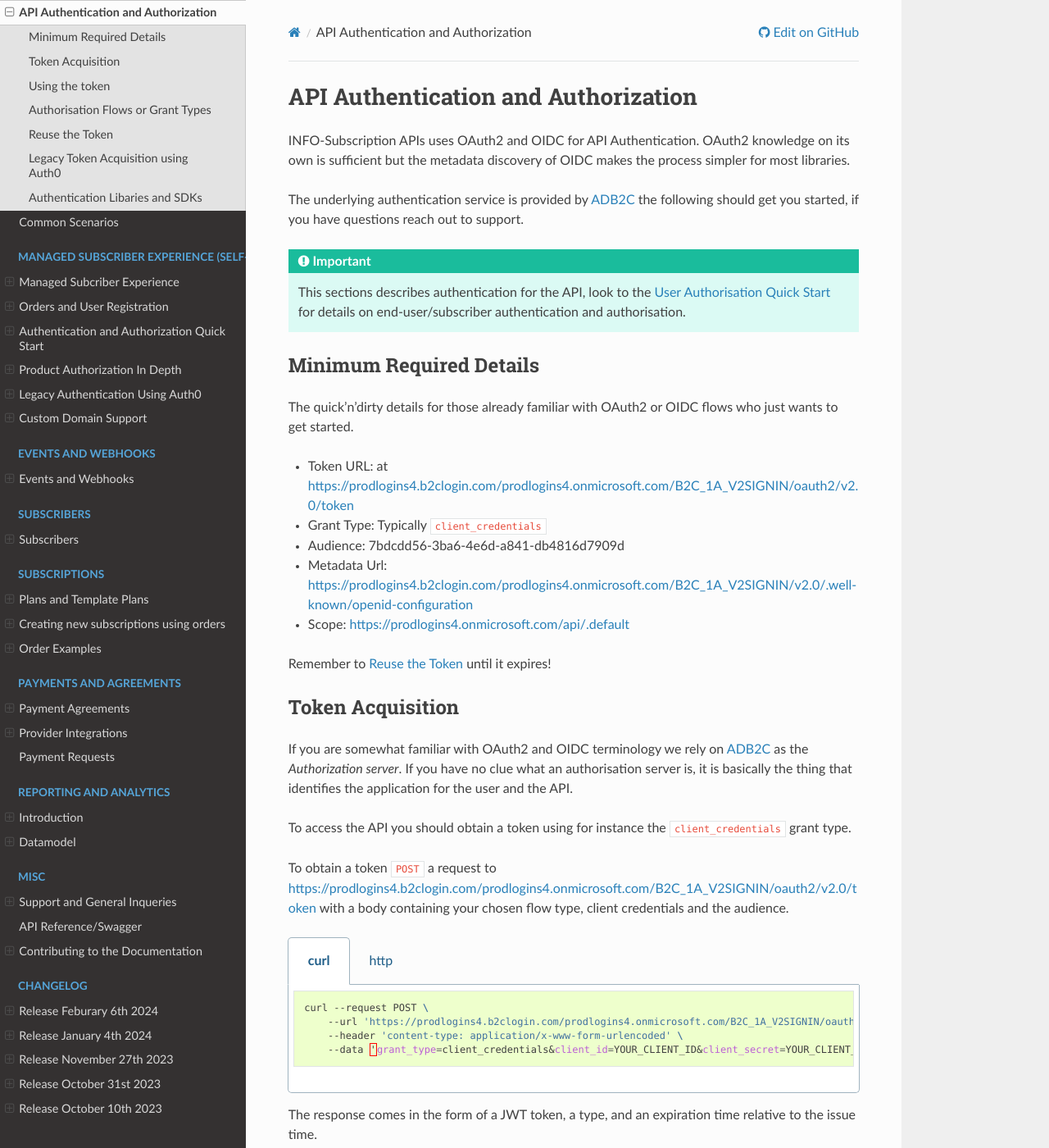
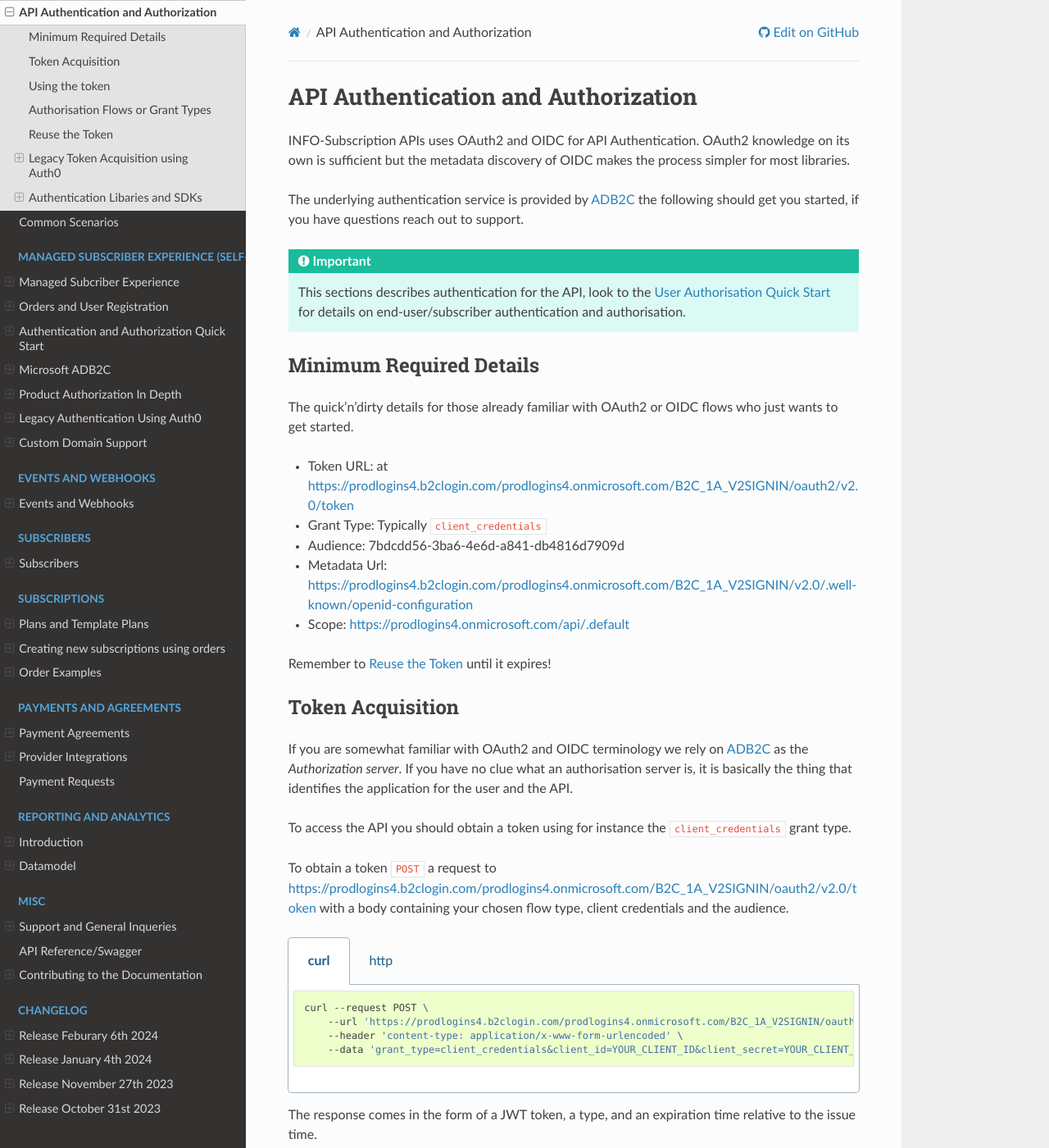
Before and after one commit to infosoftas/info-subscription-doc, a Sphinx documentation site: the page built from source/general/auth.rst, in a window 1280 px wide and 1400 px high. Shown: the whole window at 82% size. Built offline with Sphinx 7.4.7 and the Read the Docs theme 2.0.0, drawn with Linux system fonts in a browser that asks for light colours; formulas are drawn with MathJax 3.

Commit message:
ADB2C: Added guidance about Forgotten Password and Single Sign On (#83)
* Added SSO/ForgotPassword descriptions

* Fixed multiple layout and parsing issues, added copy button

---------

Co-authored-by: Esben Bach <esbbach@infosoft.no>

```diff
--- a/requirements.txt
+++ b/requirements.txt
@@ -1,4 +1,5 @@
 sphinx-tabs
 sphinxcontrib-contentui
 sphinx_rtd_theme
-docutils==0.16
+sphinx-copybutton
+docutils==0.20.1
--- a/source/changelog/r115.inc
+++ b/source/changelog/r115.inc
@@ -57,7 +57,7 @@ We call out the following deprecations, the endpoints/field will be removed in a
 -------------------------------------------------------------
 
 This release introduces building blocks for automating User Authorization based on the domain name of their email address.
-It is an alternative to :ref:`Site Access <_auth-site-access>` where all users created with a specific domain name, will be authorized to a given domain.
+It is an alternative to :ref:`Site Access <auth-site-access>` where all users created with a specific domain name, will be authorized to a given domain.
 
 It will work side-by-side with other user Authorization mapping concepts, so you can mix and match as you see fit.
 
--- a/source/conf.py
+++ b/source/conf.py
@@ -45,7 +45,8 @@ extensions = [
     'sphinx.ext.extlinks',
     'sphinx_tabs.tabs',
     'sphinxcontrib.contentui',
-    'sphinx_rtd_theme'
+    'sphinx_rtd_theme',
+    'sphinx_copybutton'
     ]
 # extensions = ['sphinx_tabs.tabs']
 
@@ -89,7 +90,7 @@ html_theme = 'sphinx_rtd_theme'
 # documentation.
 #
 html_theme_options = {
-    'navigation_depth' : 2,
+    'navigation_depth' : 4,
     'collapse_navigation' : False,
     'sticky_navigation' : False
 }
--- a/source/general/auth.rst
+++ b/source/general/auth.rst
@@ -42,7 +42,7 @@ To obtain a token ``POST`` a request to |adb2cTokenUrl| with a body containing y
     curl --request POST \
         --url 'https://prodlogins4.b2clogin.com/prodlogins4.onmicrosoft.com/B2C_1A_V2SIGNIN/oauth2/v2.0/token' \
         --header 'content-type: application/x-www-form-urlencoded' \
-        --data 'grant_type=client_credentials&client_id=YOUR_CLIENT_ID&client_secret=YOUR_CLIENT_SECRET&scope=|adb2cscope|
+        --data 'grant_type=client_credentials&client_id=YOUR_CLIENT_ID&client_secret=YOUR_CLIENT_SECRET&scope=ADB2CAPISCOPE'
 
    .. code-tab:: http http
 
@@ -51,7 +51,7 @@ To obtain a token ``POST`` a request to |adb2cTokenUrl| with a body containing y
         Content-Type: application/x-www-form-urlencoded
         Accept: application/json
 
-        grant_type=client_credentials&client_id=YOUR_CLIENT_ID&client_secret=YOUR_CLIENT_SECRET&scope=|adb2cscope|
+        grant_type=client_credentials&client_id=YOUR_CLIENT_ID&client_secret=YOUR_CLIENT_SECRET&scope=ADB2CAPISCOPE
 
 The response comes in the form of a JWT token, a type, and an expiration time relative to the issue time.
 
--- a/source/index.rst
+++ b/source/index.rst
@@ -55,12 +55,15 @@ Please refer to the section on :ref:`Support and Reporting Bugs <reporting-bugs>
 .. toctree::
     :caption: Managed Subscriber Experience (Self-Service)
     :hidden:
+    :glob:
 
     managed-experience/managed-introduction
     managed-experience/selfservice/customization
     managed-experience/authentication-authorization/quick-start
+    managed-experience/authentication-authorization/adb2c/index
     managed-experience/authentication-authorization/user-management-authentication
     managed-experience/selfservice/custom-domain
+
 
 .. toctree::
     :caption: Events and Webhooks
--- a/source/managed-experience/authentication-authorization/quick-start.rst
+++ b/source/managed-experience/authentication-authorization/quick-start.rst
@@ -117,6 +117,11 @@ The above JWT is a sample, not all fields will always be available or have value
 
 ``extension_Products`` can be empty whenever no mapping exists that grants product access.
 
+.. important::
+
+    |ADB2C| has some perculiar behaviour when the user has forgotten the password. Refer to the :ref:`forgotten password <adb2c-forgot-password>` section for the details on how to handle it.
+
+
 Authorization Alternatives
 ==========================
 
```
Also changed, not shown: source/managed-experience/authentication-authorization/adb2c/index.rst (added, +70 -0 lines).
